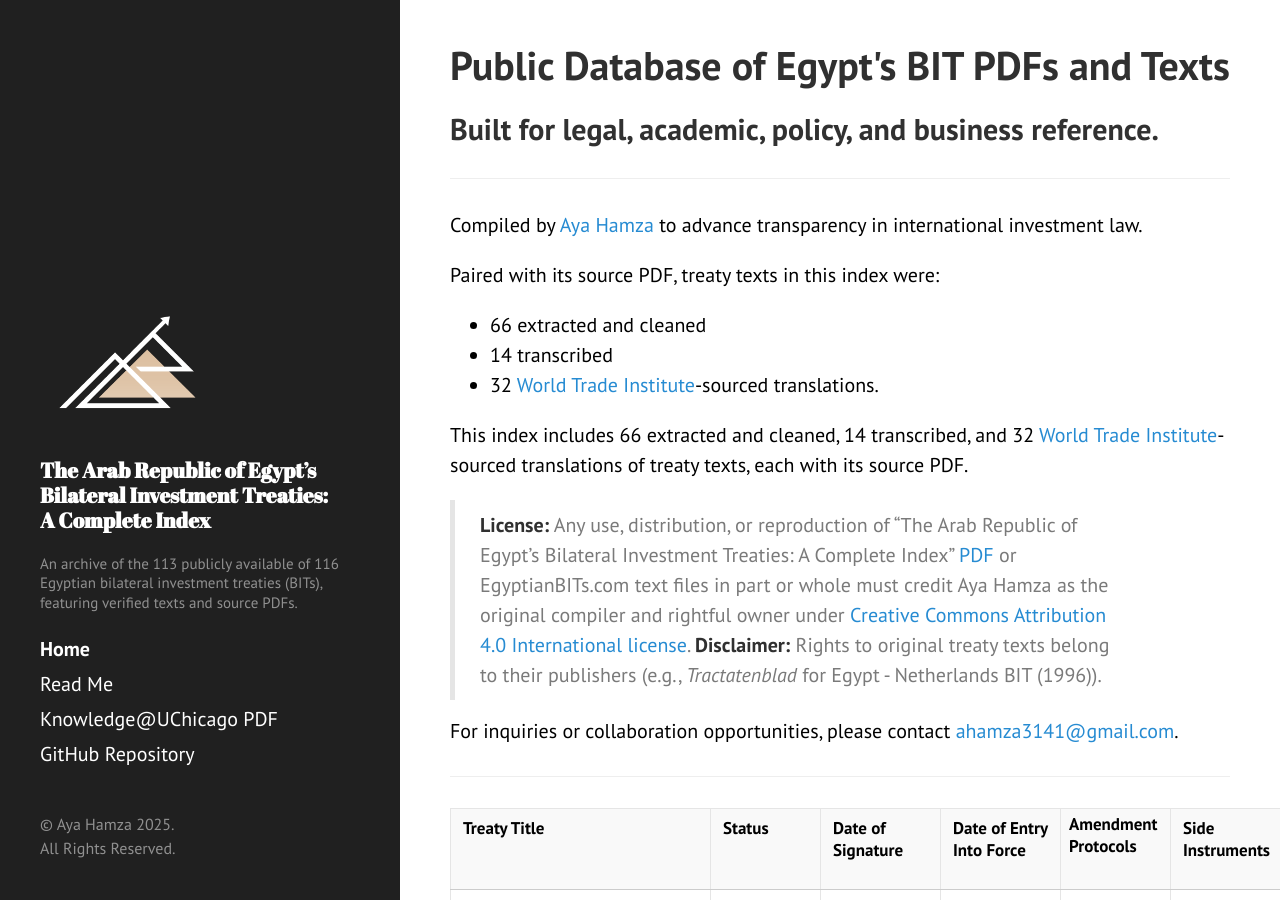
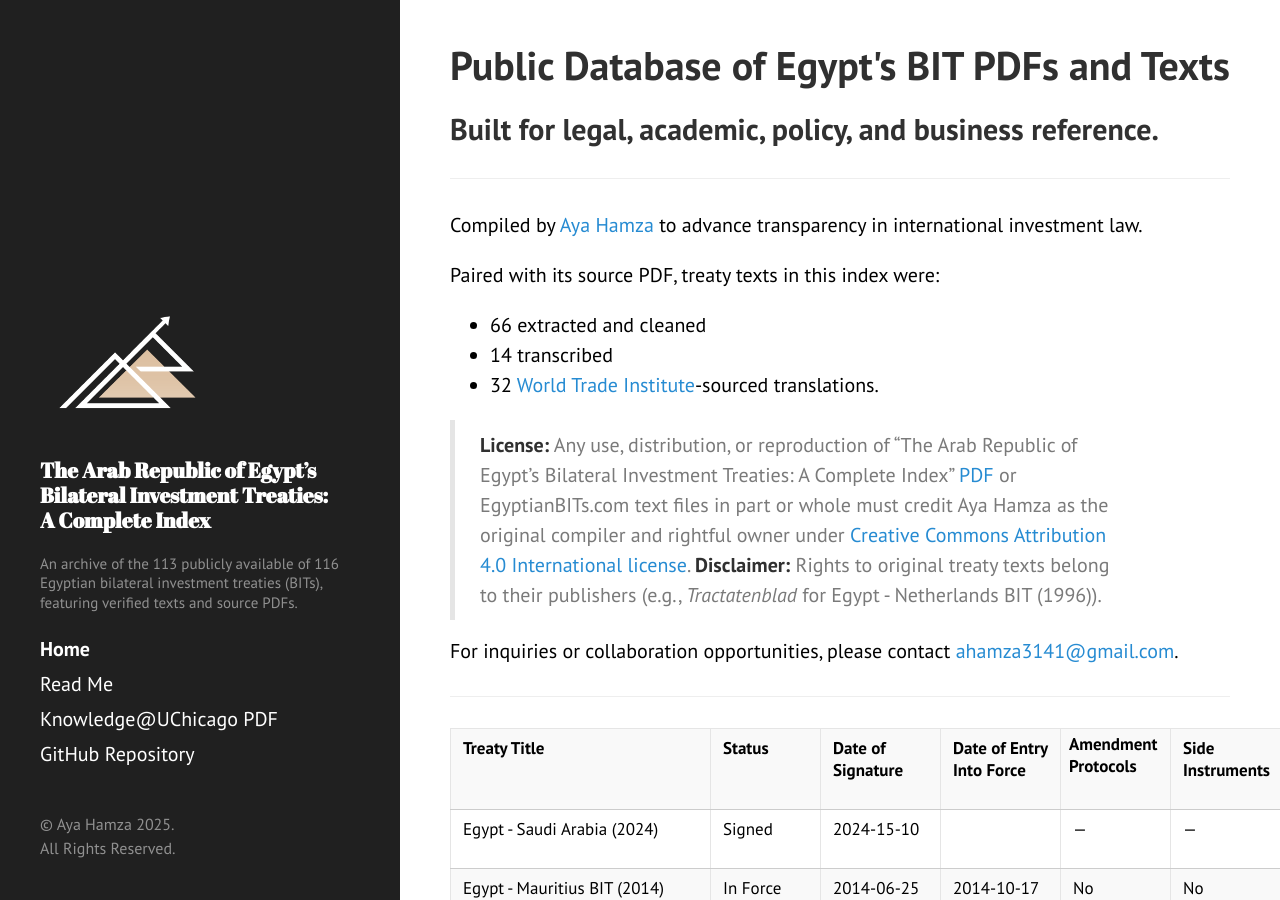
Before and after one commit to ayahamza1/MENABITs, a Jekyll site: the page built from index.md, in a window 1280 px wide and 900 px high. Built offline with Jekyll 4.4.1, drawn with Linux system fonts in a browser that asks for light colours.

Commit message:
Update index.md

```diff
--- a/index.md
+++ b/index.md
@@ -15,8 +15,6 @@ Paired with its source PDF, treaty texts in this index were:
 * 14 transcribed
 * 32 [World Trade Institute](https://edit.wti.org/document/investment-treaty/search)-sourced translations.
 
-This index includes 66 extracted and cleaned, 14 transcribed, and 32 [World Trade Institute](https://edit.wti.org/document/investment-treaty/search)-sourced translations of treaty texts, each with its source PDF.
-
 > **License:** Any use, distribution, or reproduction of "The Arab Republic of Egypt's Bilateral Investment Treaties: A Complete Index" [PDF](https://knowledge.uchicago.edu/record/14799?ln=en&v=pdf) or EgyptianBITs.com text files in part or whole must credit Aya Hamza as the original compiler and rightful owner under <a href="https://creativecommons.org/licenses/by/4.0/">Creative Commons Attribution 4.0 International license</a>.
 > **Disclaimer:** Rights to original treaty texts belong to their publishers (e.g., *Tractatenblad* for Egypt - Netherlands BIT (1996)).
 
```
